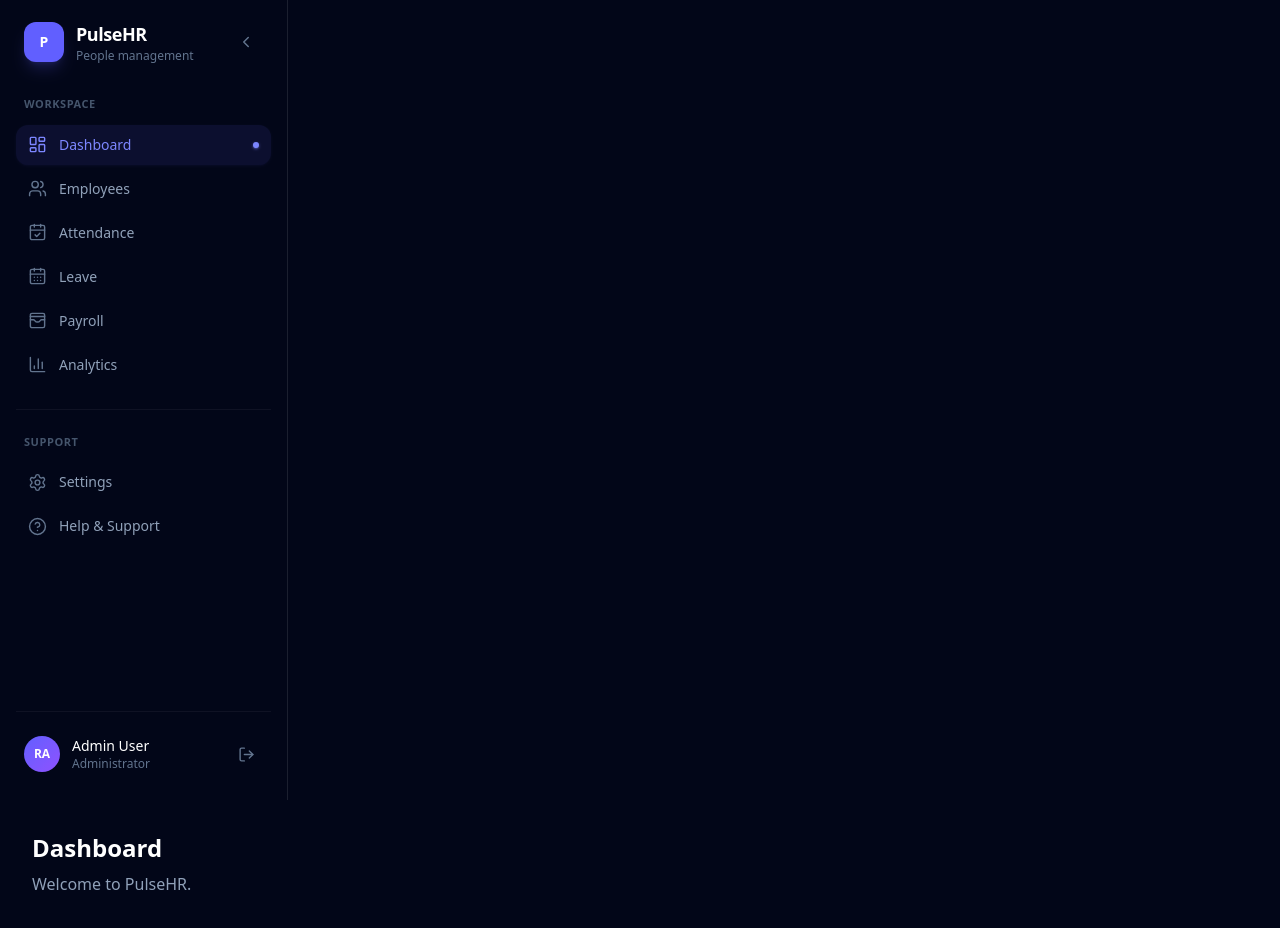
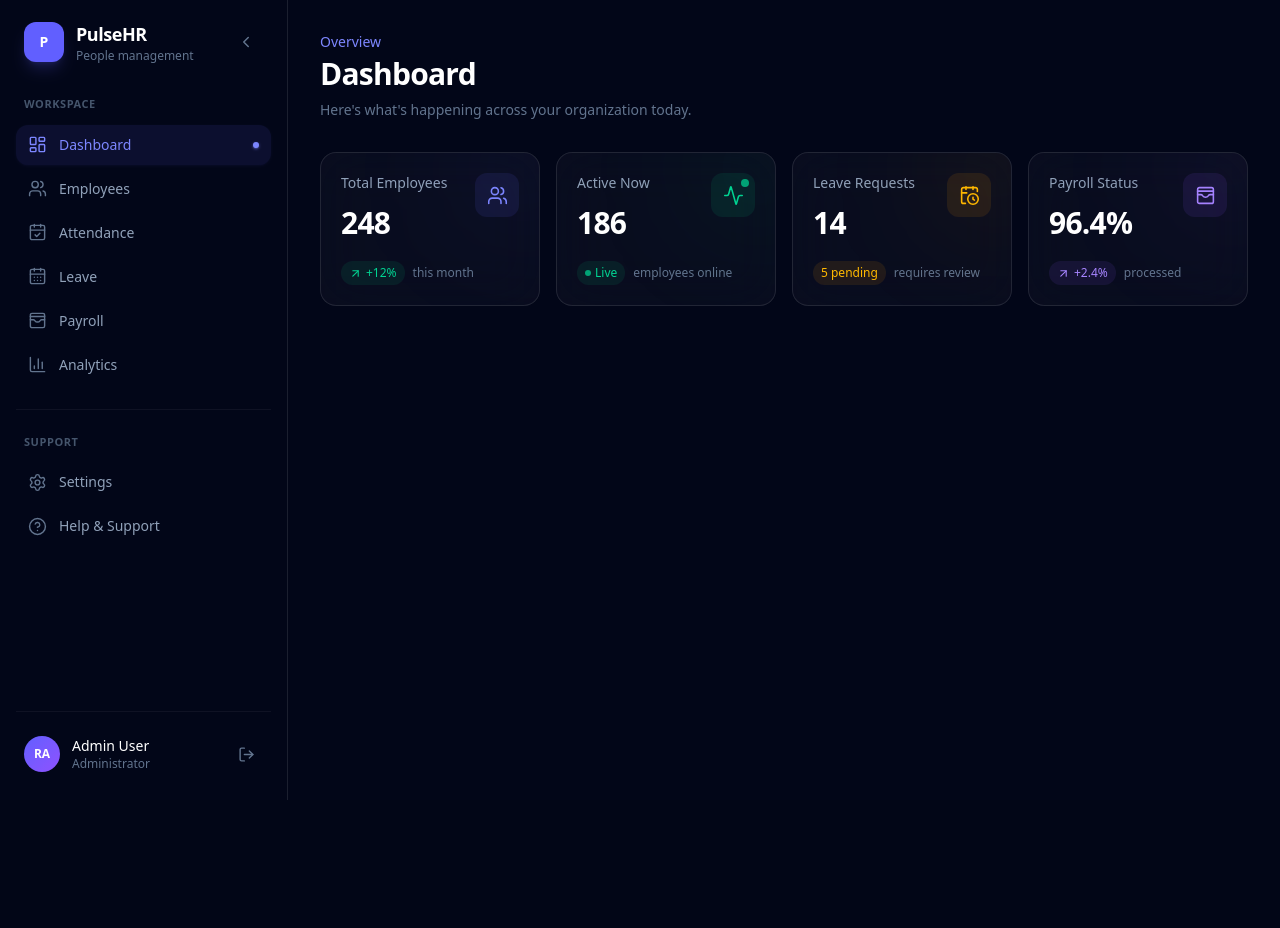
Before and after one commit to RushanAnsari/pulsehr-dashboard, a Next.js app: page / in a window 1280 px wide. After the commit the page ends 800 px from the top, so only its background shows below. Built offline with nearby package versions, Linux system fonts and the light colour scheme.

Commit message:
feat: implement main dashboard metrics summary cards

```diff
--- a/src/app/page.tsx
+++ b/src/app/page.tsx
@@ -1,18 +1,185 @@
+import {
+  Users,
+  Activity,
+  CalendarClock,
+  WalletCards,
+  ArrowUpRight,
+} from "lucide-react";
+
 import Sidebar from "@/components/Sidebar";
-export default function Home () {
+
+export default function Home() {
   return (
-    <main className="min-h-screen bg-slate-950 text-white">
-      <Sidebar/>
-      {/* Temporary dashboard content */}
-      <section className="flex-1 p-8">
-        <h1 className="text-2xl font-semibold">
-          Dashboard
-        </h1>
-        <p className="mt-2 text-slate-400">
-          Welcome to PulseHR.
-        </p>
+    // `flex` puts the fixed-width sidebar beside the flexible dashboard area.
+    <main className="flex min-h-screen bg-slate-950 text-white">
+      {/* Left navigation */}
+      <Sidebar />
+
+      {/* Right side takes all remaining horizontal space */}
+      <section className="min-w-0 flex-1 overflow-y-auto">
+        {/* Dashboard content container */}
+        <div className="mx-auto max-w-[1600px] p-6 lg:p-8">
+
+          {/* Dashboard heading */}
+          <div className="mb-8">
+            <p className="mb-1 text-sm font-medium text-indigo-400">
+              Overview
+            </p>
+
+            <h1 className="text-2xl font-semibold tracking-tight text-white sm:text-3xl">
+              Dashboard
+            </h1>
+
+            <p className="mt-2 text-sm text-slate-500">
+              Here's what's happening across your organization today.
+            </p>
+          </div>
+
+          {/*
+            Responsive grid:
+            1 column → mobile
+            2 columns → tablet
+            4 columns → desktop
+
+            `min-w-0` on the parent prevents grid content from
+            creating unwanted horizontal overflow.
+          */}
+          <div className="grid grid-cols-1 gap-4 sm:grid-cols-2 xl:grid-cols-4">
+
+            {/* Total Employees */}
+            <div className="group relative overflow-hidden rounded-2xl border border-white/10 bg-white/[0.03] p-5 backdrop-blur-xl transition-all duration-300 hover:-translate-y-1 hover:border-indigo-500/30 hover:bg-white/[0.05]">
+              <div className="flex items-start justify-between">
+                <div>
+                  <p className="text-sm font-medium text-slate-400">
+                    Total Employees
+                  </p>
+
+                  <h2 className="mt-3 text-3xl font-semibold tracking-tight text-white">
+                    248
+                  </h2>
+                </div>
+
+                <div className="flex h-11 w-11 items-center justify-center rounded-xl bg-indigo-500/10 text-indigo-400">
+                  <Users size={21} strokeWidth={1.8} />
+                </div>
+              </div>
+
+              <div className="mt-5 flex items-center gap-2">
+                <span className="flex items-center gap-1 rounded-full bg-emerald-500/10 px-2 py-1 text-xs font-medium text-emerald-400">
+                  <ArrowUpRight size={13} />
+                  +12%
+                </span>
+
+                <span className="text-xs text-slate-500">
+                  this month
+                </span>
+              </div>
+
+              {/* Decorative background glow */}
+              <div className="pointer-events-none absolute -right-10 -top-10 h-28 w-28 rounded-full bg-indigo-500/10 blur-3xl transition-opacity duration-300 group-hover:opacity-100" />
+            </div>
+
+            {/* Active Now */}
+            <div className="group relative overflow-hidden rounded-2xl border border-white/10 bg-white/[0.03] p-5 backdrop-blur-xl transition-all duration-300 hover:-translate-y-1 hover:border-emerald-500/30 hover:bg-white/[0.05]">
+              <div className="flex items-start justify-between">
+                <div>
+                  <p className="text-sm font-medium text-slate-400">
+                    Active Now
+                  </p>
+
+                  <h2 className="mt-3 text-3xl font-semibold tracking-tight text-white">
+                    186
+                  </h2>
+                </div>
+
+                <div className="relative flex h-11 w-11 items-center justify-center rounded-xl bg-emerald-500/10 text-emerald-400">
+                  <Activity size={21} strokeWidth={1.8} />
+
+                  {/* Small pulsing status indicator */}
+                  <span className="absolute right-1.5 top-1.5 h-2 w-2 animate-pulse rounded-full bg-emerald-400" />
+                </div>
+              </div>
+
+              <div className="mt-5 flex items-center gap-2">
+                <span className="flex items-center gap-1 rounded-full bg-emerald-500/10 px-2 py-1 text-xs font-medium text-emerald-400">
+                  <span className="h-1.5 w-1.5 animate-pulse rounded-full bg-emerald-400" />
+                  Live
+                </span>
+
+                <span className="text-xs text-slate-500">
+                  employees online
+                </span>
+              </div>
+
+              <div className="pointer-events-none absolute -right-10 -top-10 h-28 w-28 rounded-full bg-emerald-500/10 blur-3xl transition-opacity duration-300 group-hover:opacity-100" />
+            </div>
+
+            {/* Leave Requests */}
+            <div className="group relative overflow-hidden rounded-2xl border border-white/10 bg-white/[0.03] p-5 backdrop-blur-xl transition-all duration-300 hover:-translate-y-1 hover:border-amber-500/30 hover:bg-white/[0.05]">
+              <div className="flex items-start justify-between">
+                <div>
+                  <p className="text-sm font-medium text-slate-400">
+                    Leave Requests
+                  </p>
+
+                  <h2 className="mt-3 text-3xl font-semibold tracking-tight text-white">
+                    14
+                  </h2>
+                </div>
+
+                <div className="flex h-11 w-11 items-center justify-center rounded-xl bg-amber-500/10 text-amber-400">
+                  <CalendarClock size={21} strokeWidth={1.8} />
+                </div>
+              </div>
+
+              <div className="mt-5 flex items-center gap-2">
+                <span className="rounded-full bg-amber-500/10 px-2 py-1 text-xs font-medium text-amber-400">
+                  5 pending
+                </span>
+
+                <span className="text-xs text-slate-500">
+                  requires review
+                </span>
+              </div>
+
+              <div className="pointer-events-none absolute -right-10 -top-10 h-28 w-28 rounded-full bg-amber-500/10 blur-3xl transition-opacity duration-300 group-hover:opacity-100" />
+            </div>
+
+            {/* Payroll Status */}
+            <div className="group relative overflow-hidden rounded-2xl border border-white/10 bg-white/[0.03] p-5 backdrop-blur-xl transition-all duration-300 hover:-translate-y-1 hover:border-violet-500/30 hover:bg-white/[0.05]">
+              <div className="flex items-start justify-between">
+                <div>
+                  <p className="text-sm font-medium text-slate-400">
+                    Payroll Status
+                  </p>
+
+                  <h2 className="mt-3 text-3xl font-semibold tracking-tight text-white">
+                    96.4%
+                  </h2>
+                </div>
+
+                <div className="flex h-11 w-11 items-center justify-center rounded-xl bg-violet-500/10 text-violet-400">
+                  <WalletCards size={21} strokeWidth={1.8} />
+                </div>
+              </div>
+
+              <div className="mt-5 flex items-center gap-2">
+                <span className="flex items-center gap-1 rounded-full bg-violet-500/10 px-2 py-1 text-xs font-medium text-violet-400">
+                  <ArrowUpRight size={13} />
+                  +2.4%
+                </span>
+
+                <span className="text-xs text-slate-500">
+                  processed
+                </span>
+              </div>
+
+              <div className="pointer-events-none absolute -right-10 -top-10 h-28 w-28 rounded-full bg-violet-500/10 blur-3xl transition-opacity duration-300 group-hover:opacity-100" />
+            </div>
+          </div>
+
+        </div>
       </section>
-
     </main>
   );
 }
```
